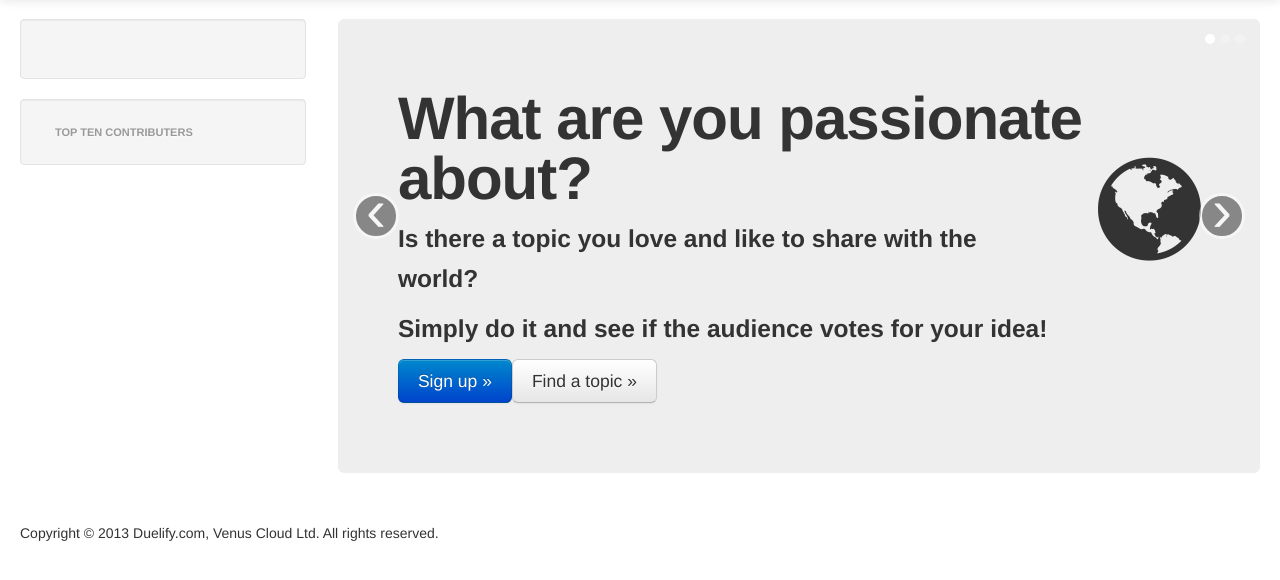
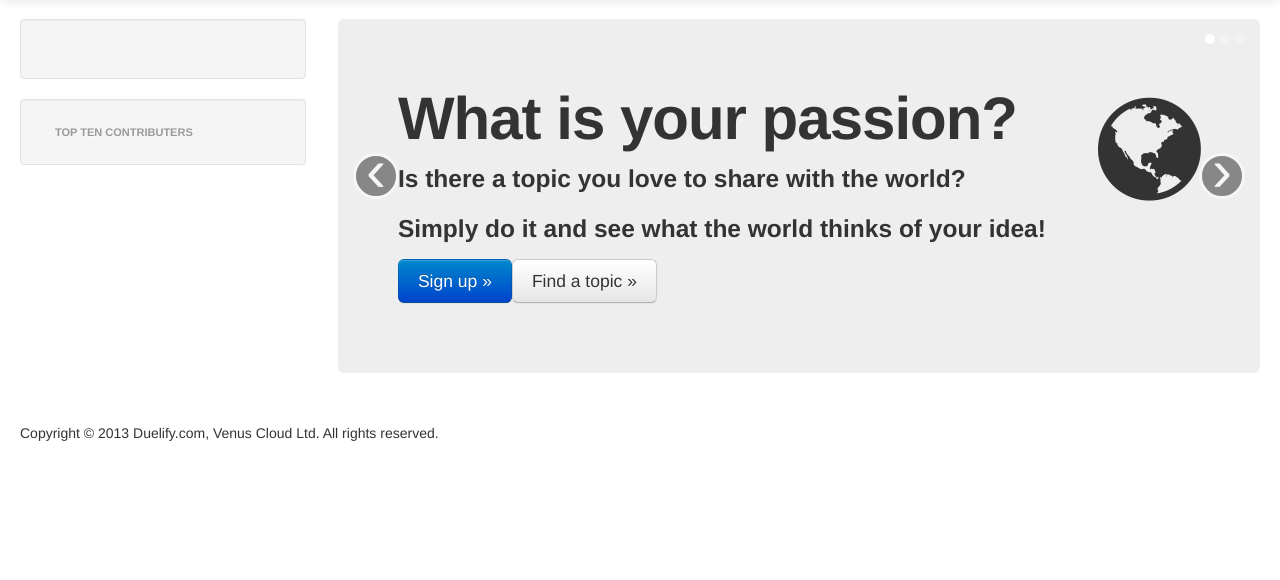
Before and after one commit to houmie/duelify, a Django app: page / in a window 1280 px wide. Shown: the part 41-621 px from the top of the page. Run offline with Django 3.2, Linux system fonts and the light colour scheme; data that the repository does not hold is empty; some libraries are stand-ins or nearby versions.

Commit message:
improved the titles

```diff
--- a/templates/main.html
+++ b/templates/main.html
@@ -14,9 +14,9 @@
 	<div class="carousel-inner">
 		<div class="active item">
 			<div class="hero-unit">
-			    <h1>{% trans 'What are you passionate about?'  %} <i class="icon-globe icon-2x pull-right"> </i></h1>
-			    <h3>{% trans 'Is there a topic you love and like to share with the world?' %}</h3>
-				<h3>{% trans 'Simply do it and see if the audience votes for your idea!' %}</h3>
+			    <h1>{% trans 'What is your passion?'  %} <i class="icon-globe icon-2x pull-right"> </i></h1>
+			    <h3>{% trans 'Is there a topic you love to share with the world?' %}</h3>
+				<h3>{% trans 'Simply do it and see what the world thinks of your idea!' %}</h3>
 			    {% if user.is_authenticated %}
 			    	<p class="padding_by_10"><a href="/topics/add/" class="btn btn-success btn-large">{% trans 'Start a topic' %} &raquo;</a><a href="topics/search/" class="btn btn-large margin_to_left">{% trans 'Find a topic' %} &raquo;</a></p>
 			    {% else %}
@@ -38,9 +38,9 @@
 		</div>
 		<div class="item">
 			<div class="hero-unit">
-			    <h1>{% trans 'Collect points when up-voted'  %} <i class="icon-trophy icon-2x pull-right"> </i></h1>
-			    <h3>{% trans 'Gain honor badges and achievements' %}</h3>
-				<h3>{% trans 'Experience a new platform to exchange ideas about anything' %}</h3>
+			    <h1>{% trans "Collect points when 'liked'"  %} <i class="icon-trophy icon-2x pull-right"> </i></h1>
+			    <h3>{% trans 'Gain honor badges and achievements.' %}</h3>
+				<h3>{% trans 'Experience a new platform to exchange ideas.' %}</h3>
 			    {% if user.is_authenticated %}
 			    	<p class="padding_by_10"><a href="/topics/add/" class="btn btn-success btn-large">{% trans 'Start a topic' %} &raquo;</a><a href="topics/search/" class="btn btn-large margin_to_left">{% trans 'Find a topic' %} &raquo;</a></p>
 			    {% else %}
```
